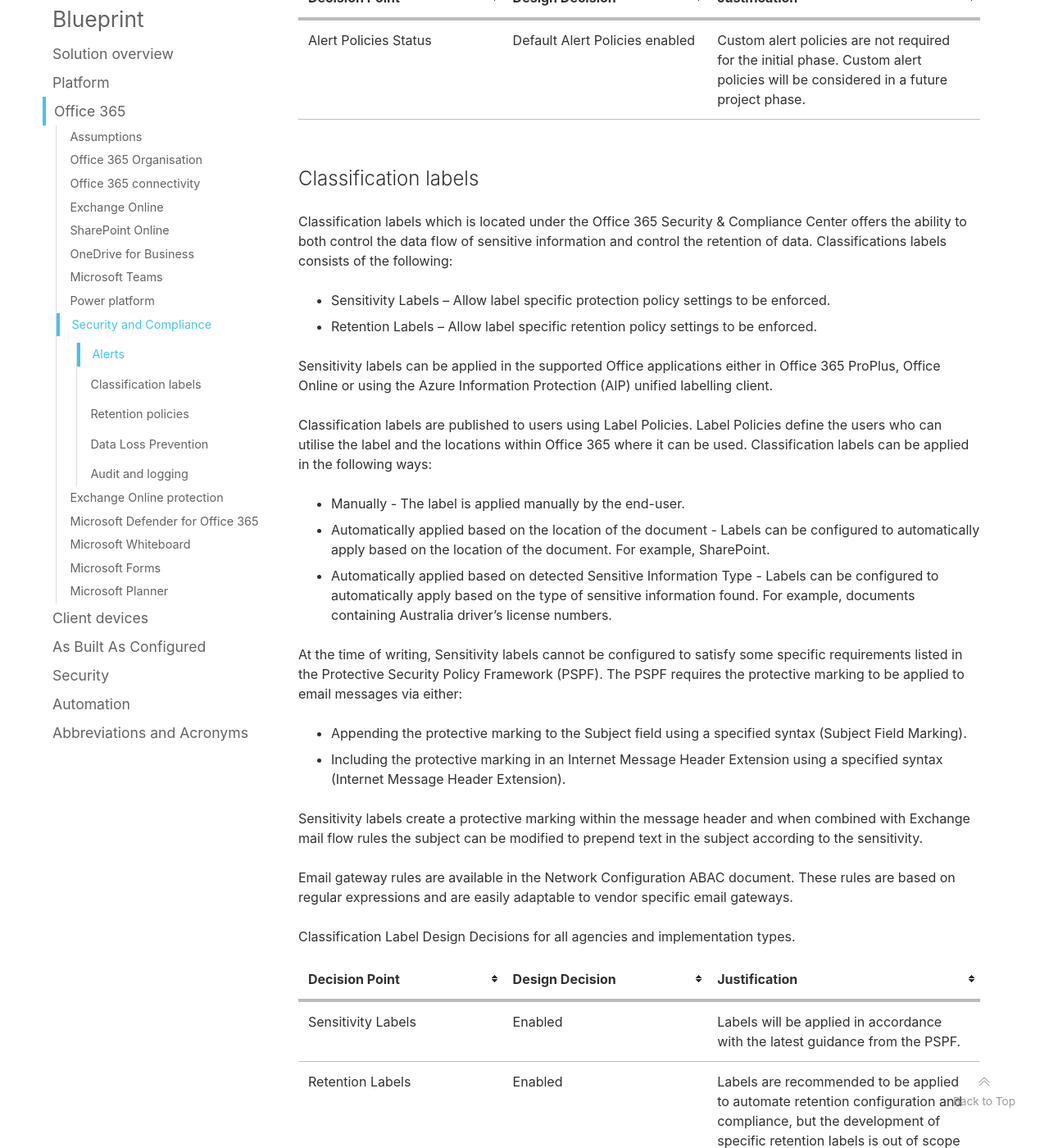
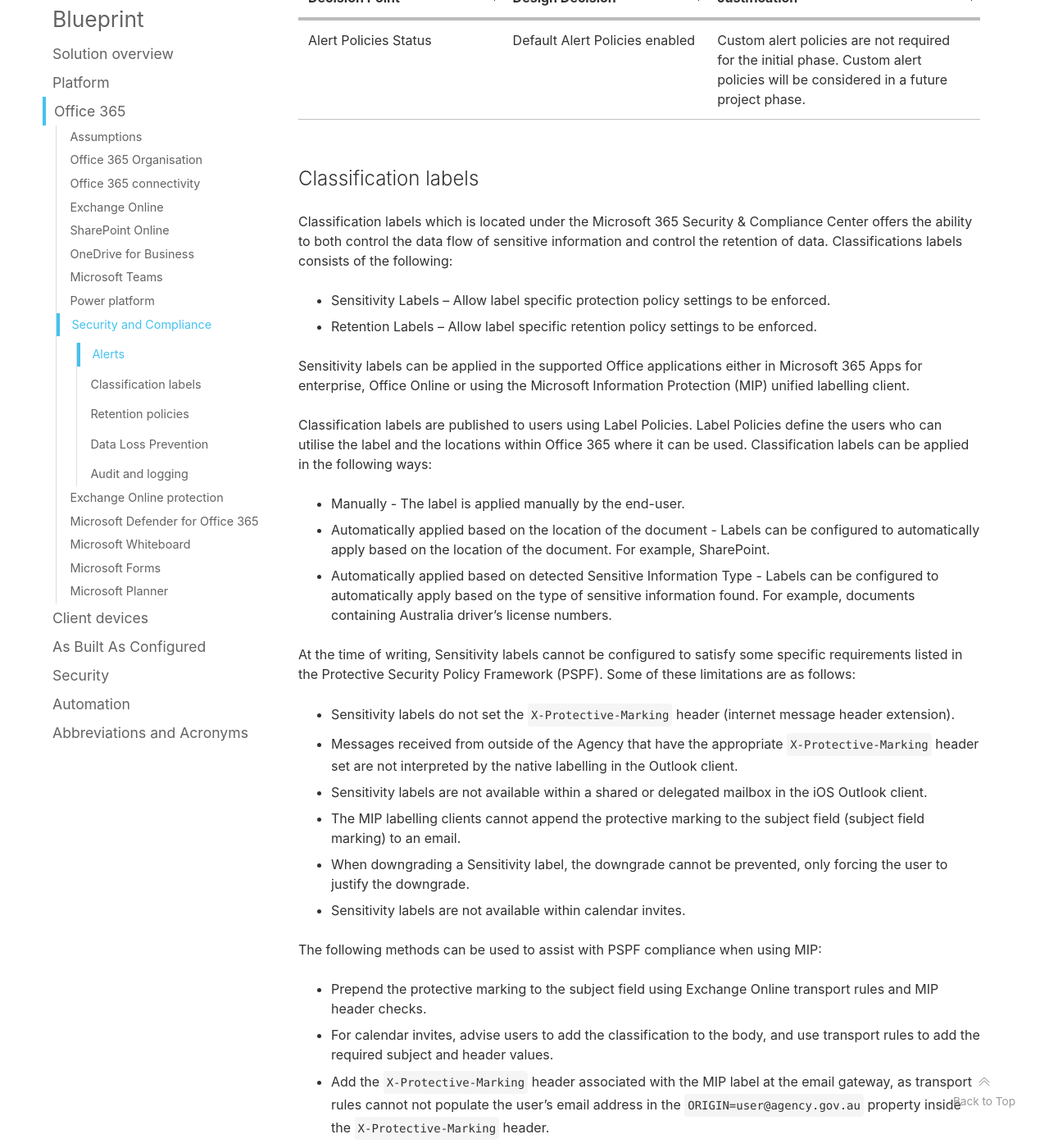
Before and after one commit to ASD-Blueprint/desktop.gov.au, a Jekyll site: the page built from blueprint/office-365.md, in a window 1280 px wide and 1400 px high, scrolled down 65390 px. Shown: the whole window at 82% size. Built offline with Jekyll 4.4.1, drawn with Linux system fonts in a browser that asks for light colours; comment, search, counter and statistics services are not loaded; some of the changed text lies outside the part shown.

Commit message:
PSPF limitations update

```diff
--- a/blueprint/office-365.md
+++ b/blueprint/office-365.md
@@ -1233,12 +1233,12 @@
 
 ### Classification labels
 
-Classification labels which is located under the Office 365 Security & Compliance Center offers the ability to both control the data flow of sensitive information and control the retention of data. Classifications labels consists of the following:
+Classification labels which is located under the Microsoft 365 Security & Compliance Center offers the ability to both control the data flow of sensitive information and control the retention of data. Classifications labels consists of the following:
 
 * Sensitivity Labels – Allow label specific protection policy settings to be enforced.
 * Retention Labels – Allow label specific retention policy settings to be enforced.
 
-Sensitivity labels can be applied in the supported Office applications either in Office 365 ProPlus, Office Online or using the Azure Information Protection (AIP) unified labelling client.
+Sensitivity labels can be applied in the supported Office applications either in Microsoft 365 Apps for enterprise, Office Online or using the Microsoft Information Protection (MIP) unified labelling client.
 
 Classification labels are published to users using Label Policies. Label Policies define the users who can utilise the label and the locations within Office 365 where it can be used. Classification labels can be applied in the following ways:
 
@@ -1246,14 +1246,22 @@
 * Automatically applied based on the location of the document - Labels can be configured to automatically apply based on the location of the document. For example, SharePoint.
 * Automatically applied based on detected Sensitive Information Type - Labels can be configured to automatically apply based on the type of sensitive information found. For example, documents containing Australia driver's license numbers.
 
-At the time of writing, Sensitivity labels cannot be configured to satisfy some specific requirements listed in the Protective Security Policy Framework (PSPF). The PSPF requires the protective marking to be applied to email messages via either:
-
-* Appending the protective marking to the Subject field using a specified syntax (Subject Field Marking).
-* Including the protective marking in an Internet Message Header Extension using a specified syntax (Internet Message Header Extension).
-
-Sensitivity labels create a protective marking within the message header and when combined with Exchange mail flow rules the subject can be modified to prepend text in the subject according to the sensitivity.
-
-Email gateway rules are available in the Network Configuration ABAC document. These rules are based on regular expressions and are easily adaptable to vendor specific email gateways.
+At the time of writing, Sensitivity labels cannot be configured to satisfy some specific requirements listed in the Protective Security Policy Framework (PSPF). Some of these limitations are as follows:
+
+- Sensitivity labels do not set the `X-Protective-Marking` header (internet message header extension).
+- Messages received from outside of the Agency that have the appropriate  `X-Protective-Marking ` header set are not interpreted by the native labelling in the Outlook client.
+- Sensitivity labels are not available within a shared or delegated mailbox in the iOS Outlook client.
+- The MIP labelling clients cannot append the protective marking to the subject field (subject field marking) to an email.
+- When downgrading a Sensitivity label, the downgrade cannot be prevented, only forcing the user to justify the downgrade.
+- Sensitivity labels are not available within calendar invites.
+
+The following methods can be used to assist with PSPF compliance when using MIP:
+
+* Prepend the protective marking to the subject field using Exchange Online transport rules and MIP header checks.
+* For calendar invites, advise users to add the classification to the body, and use transport rules to add the required subject and header values.
+* Add the  `X-Protective-Marking` header associated with the MIP label at the email gateway, as transport rules cannot not populate the user's email address in the `ORIGIN=user@agency.gov.au` property inside the `X-Protective-Marking` header.
+
+Email gateway rules are available in the [Network Configuration ABAC document](https://www.desktop.gov.au/blueprint/abac/hybrid-network-configuration.html). These rules are based on regular expressions and are easily adaptable to vendor specific email gateways.
 
 Classification Label Design Decisions for all agencies and implementation types.
 
```
